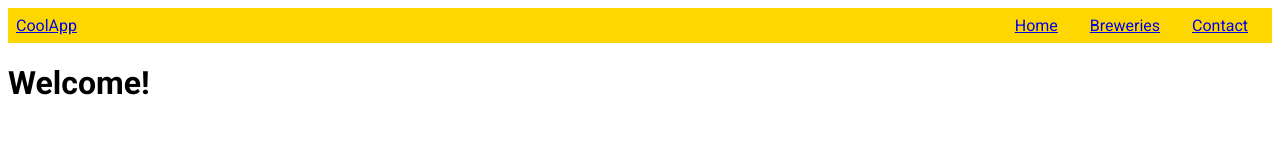
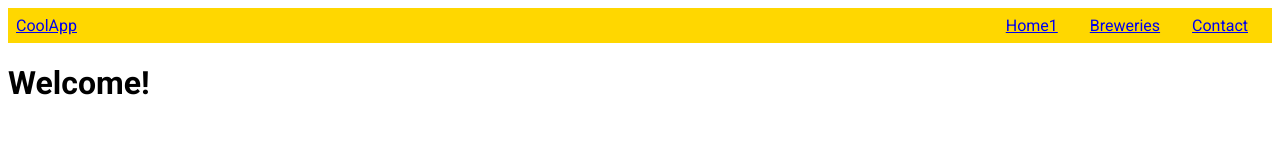
Before and after one commit to jvirissimo/angular-boiler-plate1, an Angular app: page / in a window 1280 px wide. Shown: the top 157 px of the page. Built offline with nearby package versions, Linux system fonts and the light colour scheme.

Commit message:
test update

```diff
--- a/src/app/app.component.html
+++ b/src/app/app.component.html
@@ -3,7 +3,7 @@
     <a href="#" class="logo">CoolApp</a>
     <nav>
       <ul>
-        <li><a href="#" routerLink="/">Home</a></li>
+        <li><a href="#" routerLink="/">Home1</a></li>
         <li><a href="#" routerLink="/list">Breweries</a></li>
         <li><a href="#" routerLink="/contact">Contact</a></li>
       </ul>
```
